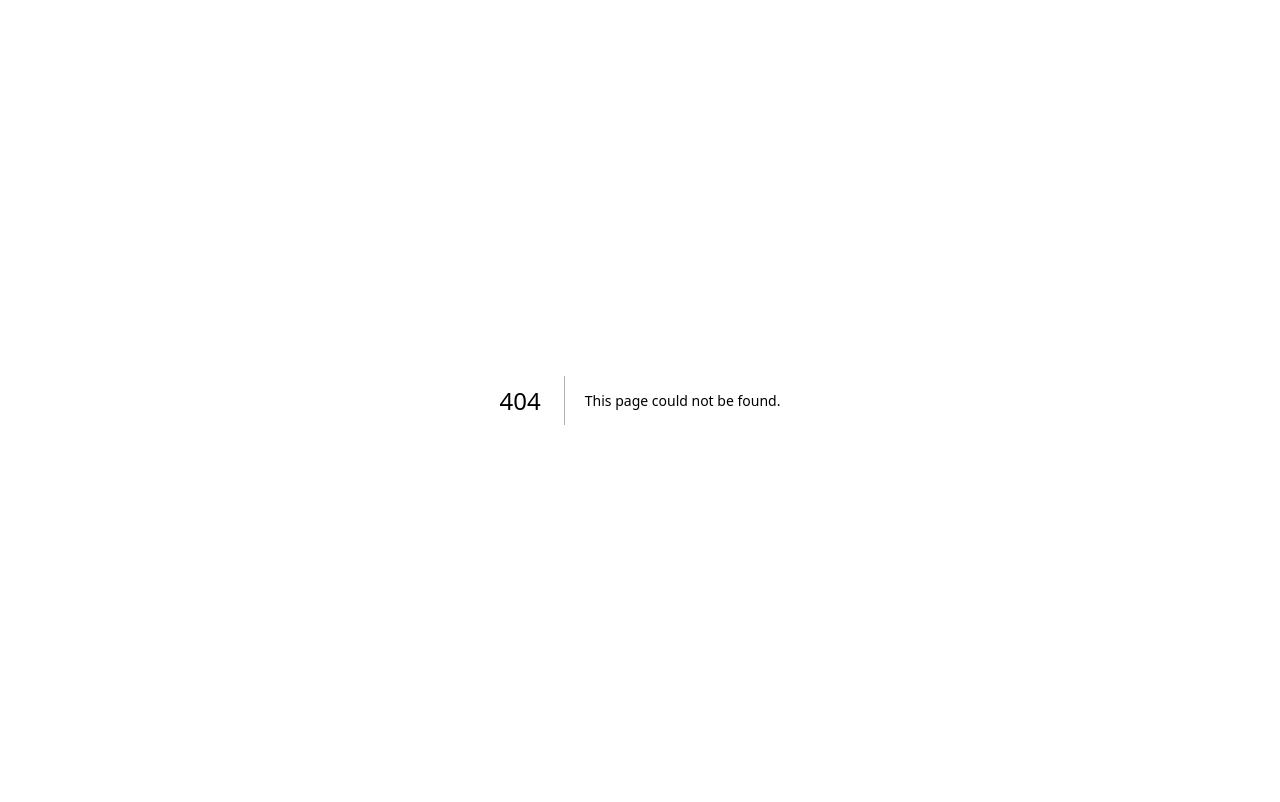
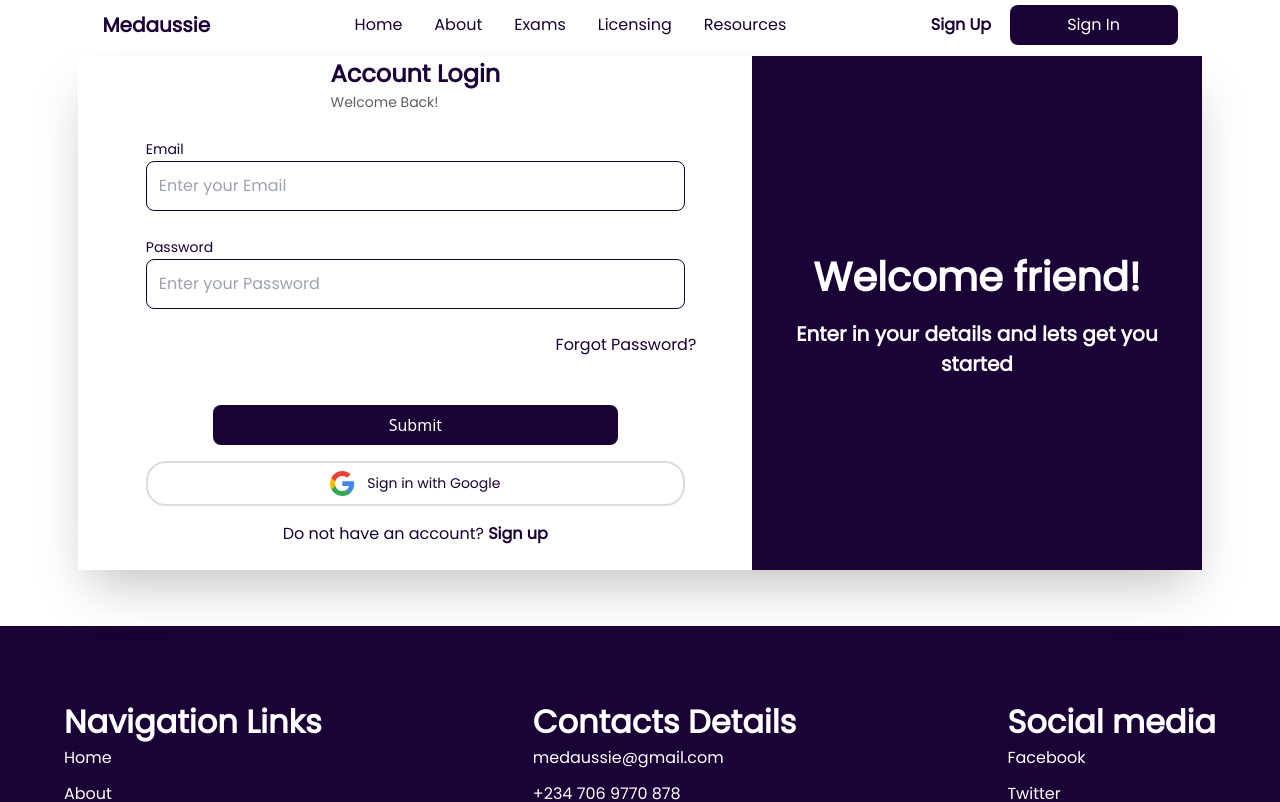
Before and after one commit to Eradz/Medaussie, a Next.js app: page /login in a window 1280 px wide. Before the commit this address had no page. Shown: the top 802 px of the page. Built offline with nearby package versions, Linux system fonts and the light colour scheme.

Commit message:
added signup and signin pages

```diff
--- /dev/null
+++ b/components/icons/GoogleIcon.tsx
@@ -0,0 +1,37 @@
+const GoogleIcon = ({  ...restOfProps }: React.SVGProps<SVGSVGElement>) => (
+    <svg
+    width="25"
+    height="25"
+    viewBox="0 0 25 25"
+    fill="none"
+    xmlns="http://www.w3.org/2000/svg"
+    {...restOfProps}
+  >
+    <path
+      fillRule="evenodd"
+      clipRule="evenodd"
+      d="M24.1569 12.7844C24.1569 11.898 24.0785 11.0457 23.9329 10.2275H12.325V15.0628H18.958C18.6723 16.6253 17.804 17.9491 16.4986 18.8355V21.9719H20.4819C22.8124 19.7957 24.1569 16.5912 24.1569 12.7844Z"
+      fill="#4285F4"
+    />
+    <path
+      fillRule="evenodd"
+      clipRule="evenodd"
+      d="M12.3251 25C15.6529 25 18.4428 23.8807 20.482 21.9716L16.4988 18.8352C15.3951 19.5852 13.9834 20.0284 12.3251 20.0284C9.115 20.0284 6.3979 17.8295 5.42871 14.875H1.31104V18.1136C3.33906 22.1989 7.50715 25 12.3251 25Z"
+      fill="#34A853"
+    />
+    <path
+      fillRule="evenodd"
+      clipRule="evenodd"
+      d="M5.4286 14.8754C5.1821 14.1254 5.04205 13.3242 5.04205 12.5004C5.04205 11.6765 5.1821 10.8754 5.4286 10.1254V6.88672H1.31093C0.476193 8.57422 0 10.4833 0 12.5004C0 14.5174 0.476193 16.4265 1.31093 18.114L5.4286 14.8754Z"
+      fill="#FBBC05"
+    />
+    <path
+      fillRule="evenodd"
+      clipRule="evenodd"
+      d="M12.3251 4.97159C14.1346 4.97159 15.7593 5.60227 17.0366 6.84091L20.5716 3.25568C18.4372 1.23864 15.6473 0 12.3251 0C7.50715 0 3.33906 2.80114 1.31104 6.88636L5.42871 10.125C6.3979 7.17045 9.115 4.97159 12.3251 4.97159Z"
+      fill="#EA4335"
+    />
+  </svg>
+);
+
+export default GoogleIcon;
--- a/src/app/(Homepage)/page.tsx
+++ b/src/app/(Homepage)/page.tsx
@@ -10,9 +10,11 @@ import Services from "./_components/Services";
 
 export default function Home() {
   return (
-  <div className="relative">
+    <div className='relative'>
+    <div className='w-full fixed top-0 left-0 z-40'>
     <Mobilenav/>
     <Navbar/>
+    </div>
     <Hero/>
     <Services/>
     <Professions/>
--- a/src/app/about/layout.tsx
+++ b/src/app/about/layout.tsx
@@ -1,10 +1,12 @@
 import React from 'react'
 import Page from './page'
+import Footer from '../(Homepage)/_components/Footer'
 
 const layout = () => {
   return (
     <div>
         <Page/>
+        <Footer/>
     </div>
   )
 }
--- a/src/app/about/page.tsx
+++ b/src/app/about/page.tsx
@@ -2,6 +2,6 @@ import React from "react"
 
 export default function Page () {
   return (
-    <div className="bg-red-700">page</div>
+    <div className="bg-red-700">About</div>
   )
 }
--- /dev/null
+++ b/src/app/login/layout.tsx
@@ -0,0 +1,20 @@
+import React from 'react'
+import Page from './page'
+import Footer from '../(Homepage)/_components/Footer'
+import Navbar from '../(Homepage)/_components/Navbar'
+import Mobilenav from '../(Homepage)/_components/Mobilenav'
+
+const layout = () => {
+  return (
+    <div className='relative'>
+        <div className='w-full fixed top-0 left-0 z-40'>
+        <Mobilenav/>
+        <Navbar/>
+        </div>
+        <Page/>
+        <Footer/>
+    </div>
+  )
+}
+
+export default layout
--- /dev/null
+++ b/src/app/login/page.tsx
@@ -0,0 +1,74 @@
+"use client"
+
+import React, {useState} from 'react'
+import Link from "next/link"
+import GoogleIcon from '../../../components/icons/GoogleIcon';
+
+const Page = () => {
+    // fetch("https")
+    const [email, setEmail] = useState("");
+    const [password, setPassword] = useState("");
+    // const [showPassword, setShowPassword] = useState(false)
+    const details = [
+        {type: "email", name: "Email", placeholder: "Enter your Email", value: email, edit: (value: string)=>{setEmail(value)}},
+        {type: "password", name: "Password", placeholder: "Enter your Password", value: password, edit: (value: string)=>{setPassword(value)}},
+    ]
+    return (
+    <div className="flex justify-center items-center px-4 py-14 bg-primary">
+        <div className="flex shadow-2xl w-[90%] ">
+            <div  className="flex flex-col justify-center items-center gap-6 w-[60%]" >
+            <div>
+            <h1 className="text-[24px] font-semibold text-secondary">
+            Account Login
+            </h1>
+            <p className="text-[14px] text-[#645D5D]">
+             Welcome Back!
+            </p>
+          </div>
+          <form className="flex flex-col w-[80%] gap-6 ">
+            {details.map(({name, value, type, placeholder, edit})=>{
+                return (
+              <div className= 'w-full relative' key={name}>
+                   <label className="text-[14px]">{name}</label>
+                   <input
+                   type={type}
+                   name={name}
+                   className={"w-full p-3 rounded-lg border-[1px] border-secondary focus:outline-none focus:ring-2 focus:ring-blue-500 " }
+                   placeholder={placeholder}
+                   value={value}
+                   onChange={(e)=>edit(e.target.value)}
+                   ></input>
+                </div>
+                )
+            })}
+          </form>
+          <div className='w-full text-right px-14'>
+          <Link href="">Forgot Password?</Link>
+          </div>
+          <div className="py-6 flex flex-col justify-center items-center gap-4 w-full">
+          <button
+              type="submit"
+              className="bg-secondary text-white bg-success400 w-[60%] py-[8px] px-[16px] rounded-[8px] font-sans font-medium hover:rounded-xl"
+            >
+             <p>Submit</p>
+            </button>
+            <Link
+              href=""
+              className="w-[80%] rounded-[20px] border-solid border-[2px] border-[#DADCE0] bg-light flex px-6 py-2 justify-center items-center gap-3"
+            >
+              <GoogleIcon/>
+              <h1 className="text-[14px]">Sign in with Google</h1>
+            </Link>
+            <div>Do not have an account? <Link href="/signup" className='font-bold text-secondary'>Sign up</Link></div>
+          </div>
+            </div>
+            <div className='hidden md:flex flex-col bg-secondary px-3 w-[40%] max-h-full text-primary items-center justify-center gap-3 text-center'>
+            <p className='text-[40px] font-bold'>Welcome friend!</p>
+            <p className='text-[20px] font-bold'>Enter in your details and lets get you started</p>
+          </div>
+        </div>
+    </div>
+  )
+}
+
+export default Page
--- /dev/null
+++ b/src/app/signup/layout.tsx
@@ -0,0 +1,20 @@
+import React from 'react'
+import Page from './page'
+import Footer from '../(Homepage)/_components/Footer'
+import Navbar from '../(Homepage)/_components/Navbar'
+import Mobilenav from '../(Homepage)/_components/Mobilenav'
+
+const layout = () => {
+  return (
+    <div className='relative'>
+        <div className='w-full fixed top-0 left-0 z-40'>
+        <Mobilenav/>
+        <Navbar/>
+        </div>
+        <Page/>
+        <Footer/>
+    </div>
+  )
+}
+
+export default layout
--- /dev/null
+++ b/src/app/signup/page.tsx
@@ -0,0 +1,81 @@
+"use client"
+
+import React, {useState} from 'react'
+import Link from "next/link"
+import GoogleIcon from '../../../components/icons/GoogleIcon';
+
+const Page = () => {
+    // fetch("https")
+    const [email, setEmail] = useState("");
+    const [password, setPassword] = useState("");
+    const [confirmPassword, setConfirmPassword] = useState("");
+    const [firstname, setFirstname] = useState("");
+    const [lastname, setLastname] = useState("");
+    // const [showPassword, setShowPassword] = useState(false)
+    const details = [
+        {type: "email", name: "Email", placeholder: "Enter your Email", value: email, edit: (value: string)=>{setEmail(value)}},
+        {type: "text", name: "Firstname", placeholder: "Enter your Firstname", value: firstname, edit: (value: string)=>{setFirstname(value)}},
+        {type: "text", name: "Lastname", placeholder: "Enter your Lastname", value: lastname, edit: (value: string)=>{setLastname(value)}},
+        {type: "password", name: "Password", placeholder: "Enter your Password", value: password, edit: (value: string)=>{setPassword(value)}},
+        {type: "password", name: "Confirm Password", placeholder: "Enter your Password", value: confirmPassword, edit: (value: string)=>{setConfirmPassword(value)}},
+    ]
+    return (
+    <div className="flex justify-center items-center px-4 py-14 bg-primary">
+        <div className="flex shadow-2xl w-[90%] ">
+            <div className="flex flex-col p-4 justify-center items-center gap-6 w-[60%]">
+            <div>
+            <h1 className="text-[24px] font-semibold text-secondary">
+            Account Login
+            </h1>
+            <p className="text-[14px]  text-center">
+             Welcome Back!
+            </p>
+          </div>
+          <form className="flex flex-col w-[80%] gap-6 ">
+            {details.map(({name, value, type, placeholder, edit})=>{
+                return (
+              <div className= 'w-full relative' key={name}>
+                   <label className="text-[14px]">{name}</label>
+                   <input
+                   type={type}
+                   name={name}
+                   className={"w-full p-3 rounded-lg border-solid border-secondary border-[1px] focus:outline-none focus:ring-2 focus:ring-blue-500 " }
+                   placeholder={placeholder}
+                   value={value}
+                   onChange={(e)=>edit(e.target.value)}
+                   ></input>
+                </div>
+                )
+            })}
+          </form>
+          <div className='w-full text-right px-14'>
+          <Link href="">Forgot Password?</Link>
+          </div>
+          <div className="py-6 flex flex-col justify-center items-center gap-4 w-full">
+          <button
+              type="submit"
+              className="bg-secondary text-white bg-success400 w-[60%] py-[8px] px-[16px] rounded-[8px] font-sans font-medium hover:rounded-xl"
+            >
+             <p>Submit</p>
+            </button>
+            <Link
+              href=""
+              className="w-[80%] rounded-[20px] border-solid border-[2px] border-[#DADCE0] bg-light flex px-6 py-2 justify-center items-center gap-3"
+            >
+              <GoogleIcon/>
+              <h1 className="text-[14px]">Sign up with Google</h1>
+            </Link>
+            <div>Already have an account? <Link href="/login" className='font-bold text-[14px] text-secondary px-1'>Login</Link></div>
+          </div>
+            </div>
+
+          <div className='hidden md:flex flex-col bg-secondary px-3 w-[40%] max-h-full text-primary items-center justify-center gap-3 text-center'>
+            <p className='text-[40px] font-bold'>Welcome friend!</p>
+            <p className='text-[20px] font-bold'>Enter in your details and lets get you started</p>
+          </div>
+        </div>
+    </div>
+  )
+}
+
+export default Page
```
Also changed, not shown: components/fonts/GeistMonoVF.woff (renamed from src/app/fonts/GeistMonoVF.woff), components/fonts/GeistVF.woff (renamed from src/app/fonts/GeistVF.woff).
